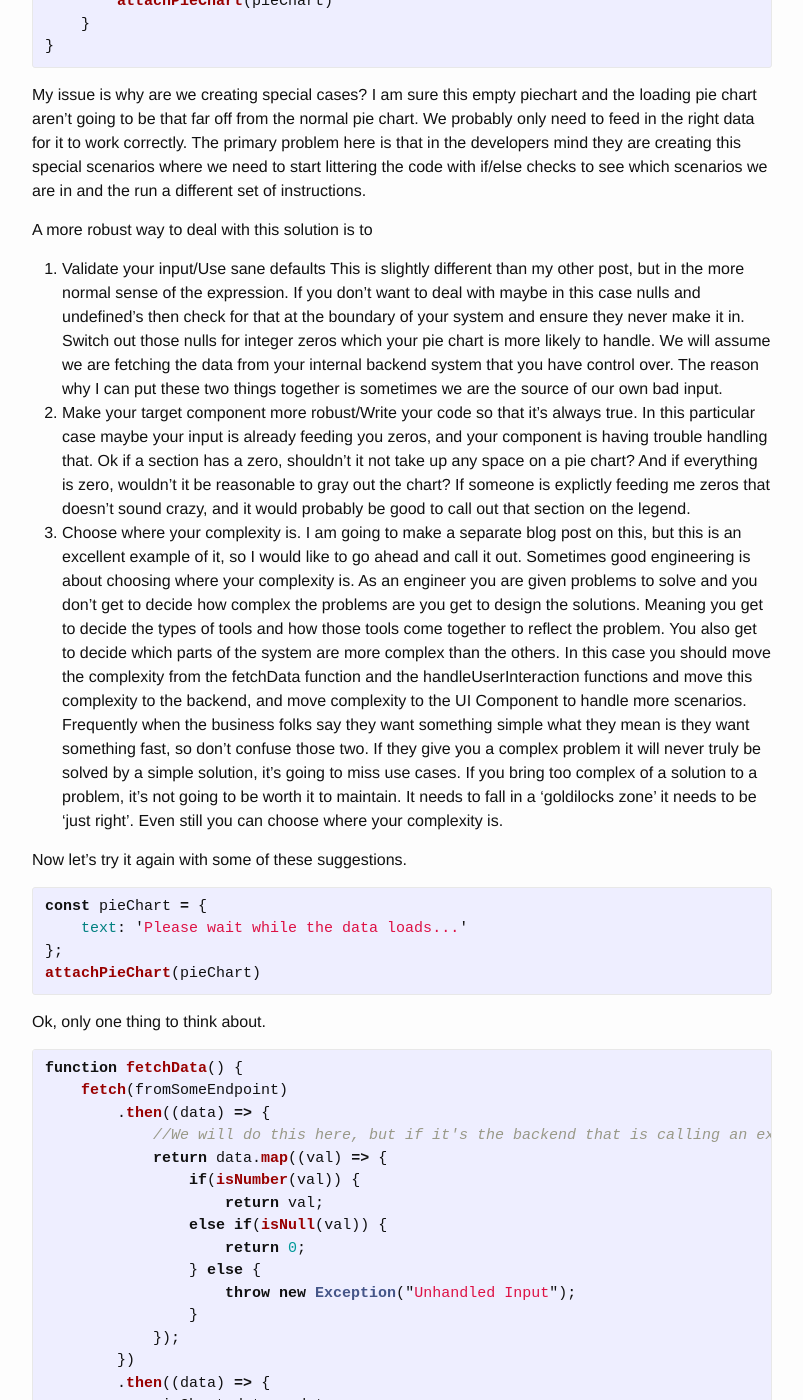
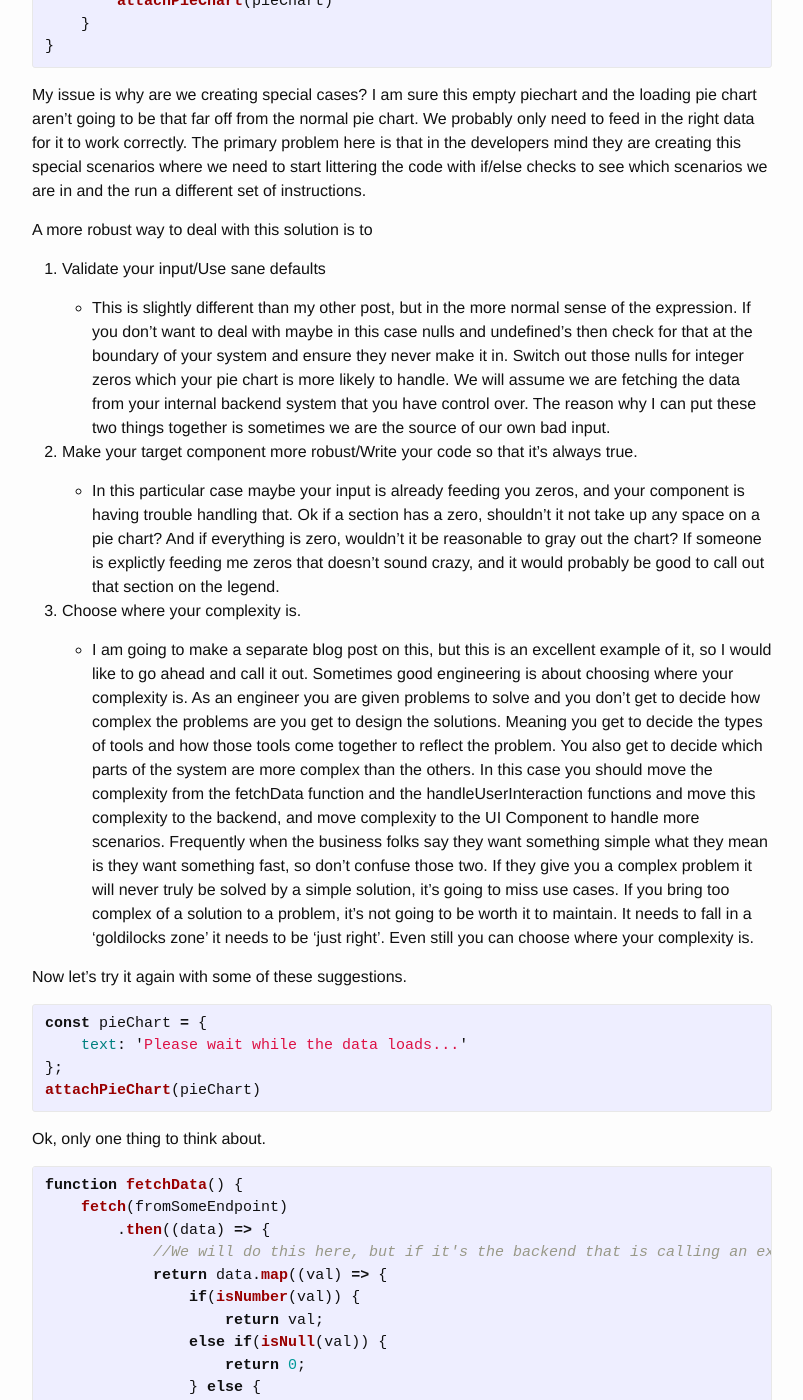
Before and after one commit to tbeckenhauer/tbeckenhauer.github.io, a Jekyll site: the page built from _posts/2021-03-16-using-sane-defaults.markdown, in a window 1280 px wide and 1400 px high, scrolled down 1514 px. Shown: the whole window, without its empty margins (238-1041 px from the left). Built offline with Jekyll 4.4.1, drawn with Linux system fonts in a browser that asks for light colours.

Commit message:
update new post

```diff
--- a/_posts/2021-03-16-using-sane-defaults.markdown
+++ b/_posts/2021-03-16-using-sane-defaults.markdown
@@ -73,11 +73,14 @@ My issue is why are we creating special cases?  I am sure this empty piechart an
 
 A more robust way to deal with this solution is to
 1. Validate your input/Use sane defaults
-This is slightly different than my other post, but in the more normal sense of the expression.  If you don't want to deal with maybe in this case nulls and undefined's then check for that at the boundary of your system and ensure they never make it in.  Switch out those nulls for integer zeros which your pie chart is more likely to handle.  We will assume we are fetching the data from your internal backend system that you have control over.  The reason why I can put these two things together is sometimes we are the source of our own bad input.
+
+    - This is slightly different than my other post, but in the more normal sense of the expression.  If you don't want to deal with maybe in this case nulls and undefined's then check for that at the boundary of your system and ensure they never make it in.  Switch out those nulls for integer zeros which your pie chart is more likely to handle.  We will assume we are fetching the data from your internal backend system that you have control over.  The reason why I can put these two things together is sometimes we are the source of our own bad input.
 2. Make your target component more robust/Write your code so that it's always true.
-In this particular case maybe your input is already feeding you zeros, and your component is having trouble handling that.  Ok if a section has a zero, shouldn't it not take up any space on a pie chart?  And if everything is zero, wouldn't it be reasonable to gray out the chart?  If someone is explictly feeding me zeros that doesn't sound crazy, and it would probably be good to call out that section on the legend.
+
+    - In this particular case maybe your input is already feeding you zeros, and your component is having trouble handling that.  Ok if a section has a zero, shouldn't it not take up any space on a pie chart?  And if everything is zero, wouldn't it be reasonable to gray out the chart?  If someone is explictly feeding me zeros that doesn't sound crazy, and it would probably be good to call out that section on the legend.
 3. Choose where your complexity is.
-I am going to make a separate blog post on this, but this is an excellent example of it, so I would like to go ahead and call it out.  Sometimes good engineering is about choosing where your complexity is.  As an engineer you are given problems to solve and you don't get to decide how complex the problems are you get to design the solutions.  Meaning you get to decide the types of tools and how those tools come together to reflect the problem. You also get to decide which parts of the system are more complex than the others.  In this case you should move the complexity from the fetchData function and the handleUserInteraction functions and move this complexity to the backend, and move complexity to the UI Component to handle more scenarios.  Frequently when the business folks say they want something simple what they mean is they want something fast, so don't confuse those two.  If they give you a complex problem it will never truly be solved by a simple solution, it's going to miss use cases.  If you bring too complex of a solution to a problem, it's not going to be worth it to maintain. It needs to fall in a 'goldilocks zone' it needs to be 'just right'.  Even still you can choose where your complexity is.
+
+    - I am going to make a separate blog post on this, but this is an excellent example of it, so I would like to go ahead and call it out.  Sometimes good engineering is about choosing where your complexity is.  As an engineer you are given problems to solve and you don't get to decide how complex the problems are you get to design the solutions.  Meaning you get to decide the types of tools and how those tools come together to reflect the problem. You also get to decide which parts of the system are more complex than the others.  In this case you should move the complexity from the fetchData function and the handleUserInteraction functions and move this complexity to the backend, and move complexity to the UI Component to handle more scenarios.  Frequently when the business folks say they want something simple what they mean is they want something fast, so don't confuse those two.  If they give you a complex problem it will never truly be solved by a simple solution, it's going to miss use cases.  If you bring too complex of a solution to a problem, it's not going to be worth it to maintain. It needs to fall in a 'goldilocks zone' it needs to be 'just right'.  Even still you can choose where your complexity is.
 
 Now let's try it again with some of these suggestions.
 
```
